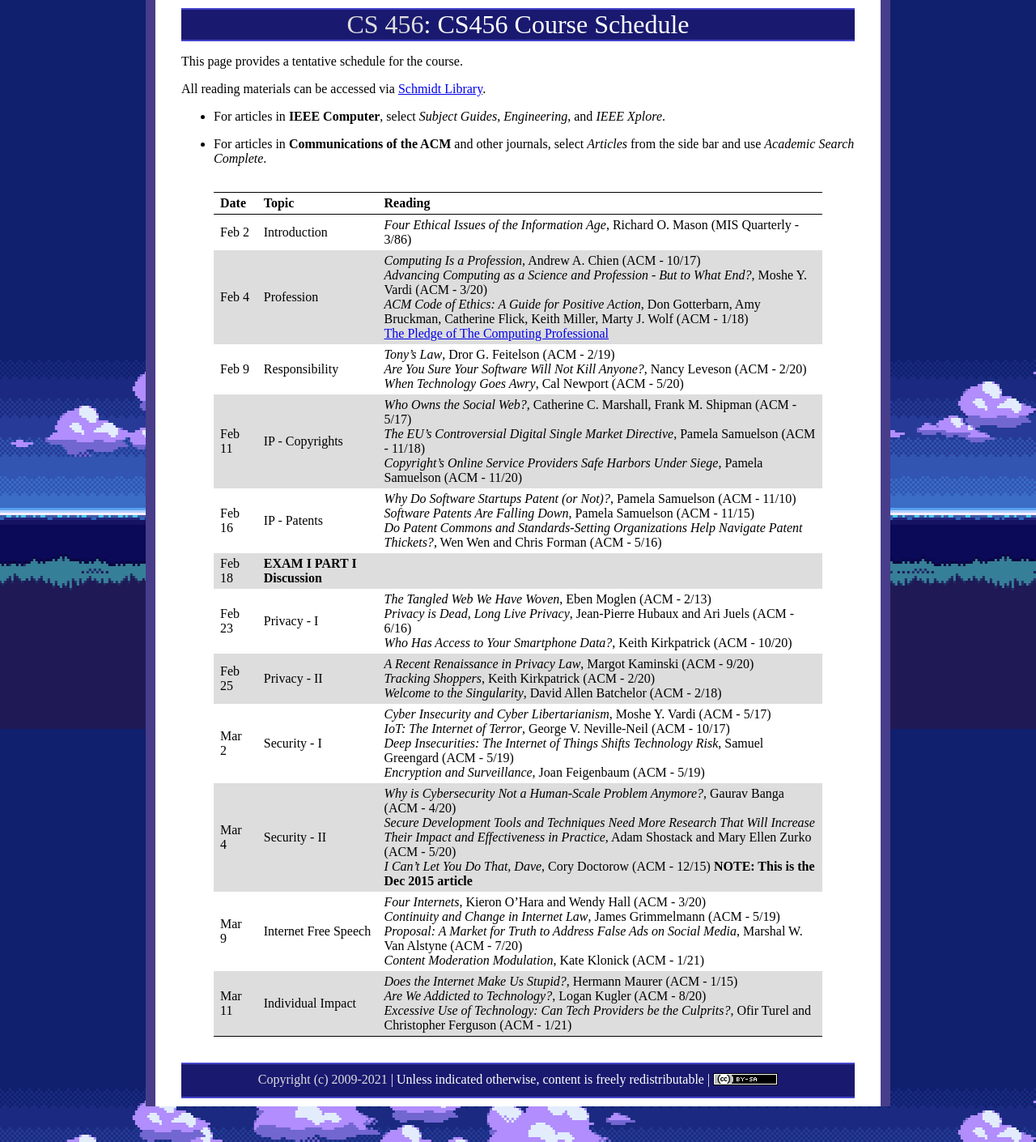
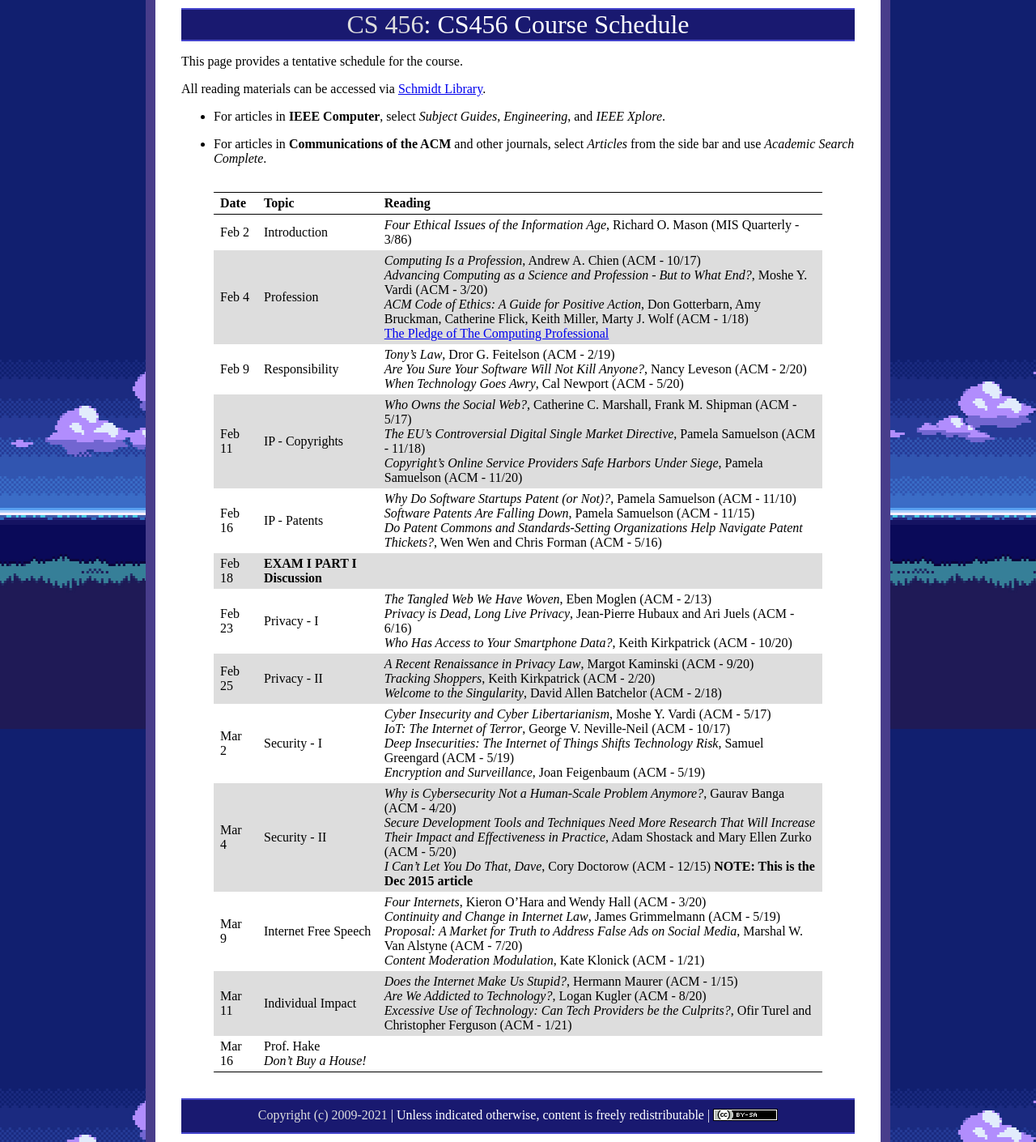
Before and after one commit to ycpcs/cs456-spring2021, a Jekyll site: the page built from schedule/index.md, in a window 1280 px wide. Shown: the whole page at 81% size. Built offline with Jekyll 4.4.1, drawn with Linux system fonts in a browser that asks for light colours.

Commit message:
add prof hake
add prof hake

```diff
--- a/schedule/index.md
+++ b/schedule/index.md
@@ -26,6 +26,7 @@ All reading materials can be accessed via [Schmidt Library](http://library.ycp.e
 > Mar 4   | Security - II       | *Why is Cybersecurity Not a Human-Scale Problem Anymore?*, Gaurav Banga (ACM - 4/20) <br /> *Secure Development Tools and Techniques Need More Research That Will Increase Their Impact and Effectiveness in Practice*, Adam Shostack and Mary Ellen Zurko (ACM - 5/20) <br /> *I Can't Let You Do That, Dave*, Cory Doctorow (ACM - 12/15) **NOTE: This is the Dec 2015 article** <br />  |
 > Mar 9   | Internet Free Speech | *Four Internets*, Kieron O'Hara and Wendy Hall (ACM - 3/20) <br /> *Continuity and Change in Internet Law*, James Grimmelmann (ACM - 5/19) <br /> *Proposal: A Market for Truth to Address False Ads on Social Media*, Marshal W. Van Alstyne (ACM - 7/20) <br /> *Content Moderation Modulation*, Kate Klonick (ACM - 1/21) |
 > Mar 11  | Individual Impact    | *Does the Internet Make Us Stupid?*, Hermann Maurer (ACM - 1/15)  <br /> *Are We Addicted to Technology?*, Logan Kugler (ACM - 8/20) <br /> *Excessive Use of Technology: Can Tech Providers be the Culprits?*, Ofir Turel and Christopher Ferguson (ACM - 1/21)|
+> Mar 16  | Prof. Hake <br /> *Don't Buy a House!* | |
 
 
 <!--
```
